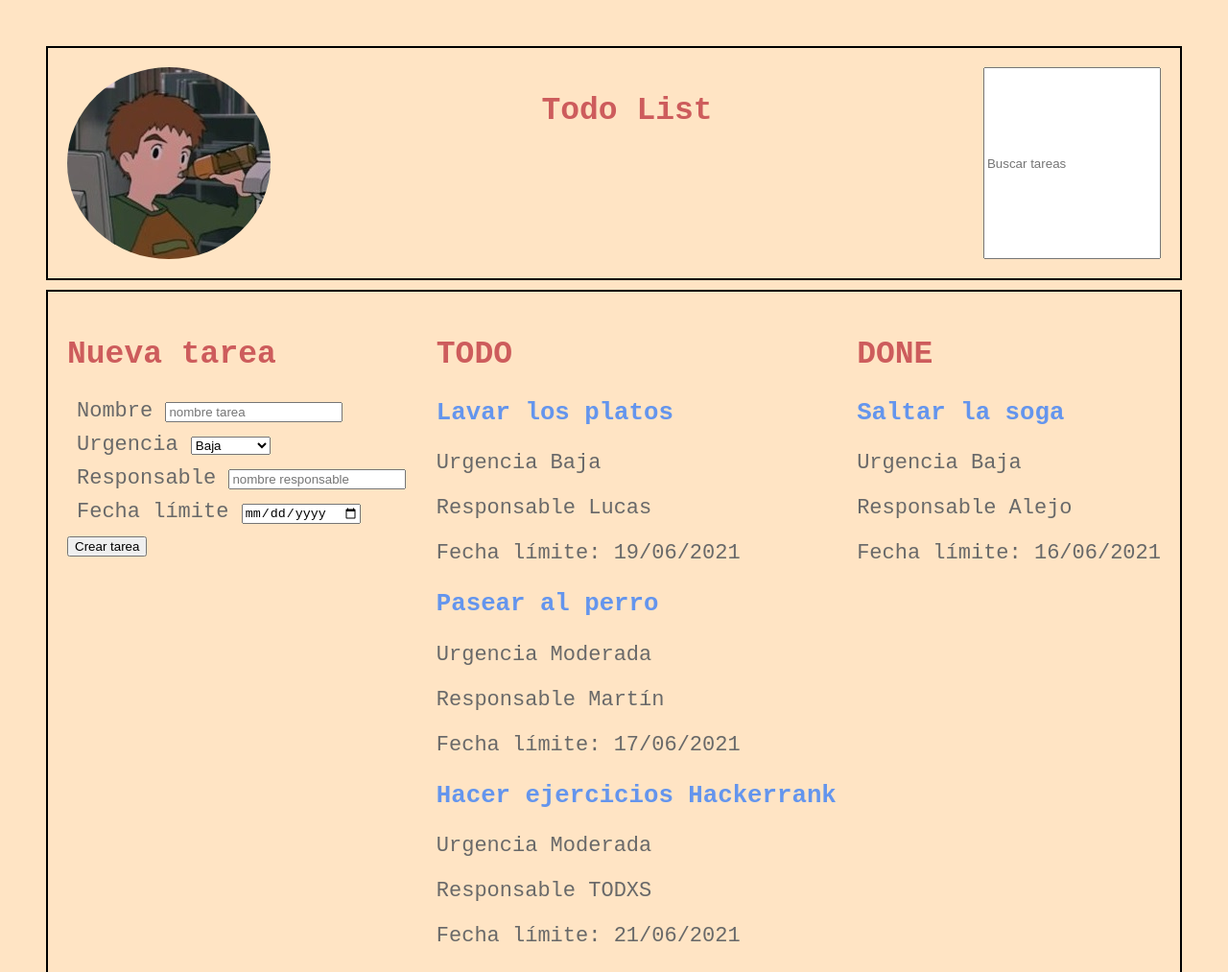
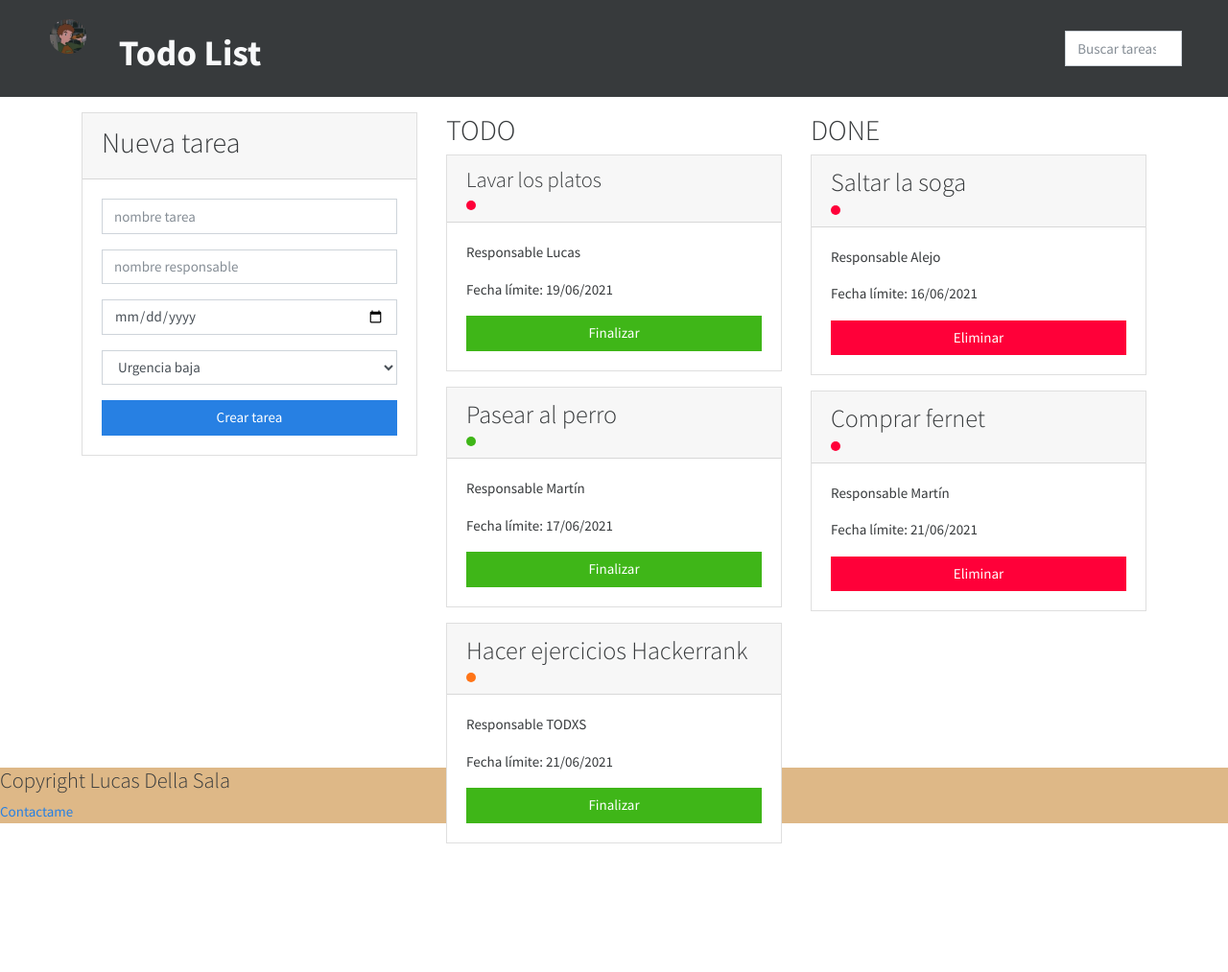
Before and after one commit to lucasdellasala/intro-desarrollo-web, a plain HTML site: page proyectos/todo-list-app/index.html in a window 1280 px wide. Shown: the top 1013 px of the page at 96% size. After the commit the page ends 895 px from the top, so only its background shows below. Drawn offline with nearby package versions, Linux system fonts and the light colour scheme.

Commit message:
Clase 5 faltan cosas

```diff
--- a/proyectos/todo-list-app/index.html
+++ b/proyectos/todo-list-app/index.html
@@ -5,88 +5,143 @@
     <meta charset="UTF-8">
     <meta http-equiv="X-UA-Compatible" content="IE=edge">
     <meta name="viewport" content="width=device-width, initial-scale=1.0">
-    <link rel="stylesheet" href="styles.css">
+    <link rel="stylesheet" href="https://stackpath.bootstrapcdn.com/bootswatch/4.5.2/cosmo/bootstrap.min.css">
     <title>Todo List Manager</title>
+
+    <style>
+        .test {
+            border: 1px solid red;
+        }
+    </style>
 </head>
 
 <body>
-    <nav id="nav">
-        <img src="./img/logo.jpg" style="border-radius: 50%">
-        <h1>Todo List</h1>
-        <input type="search" placeholder="Buscar tareas">
-    </nav>
-
-    <div id="container">
-        <div id="task-card-form">
-            <div id="task-title">
-                <h2>Nueva tarea</h2>
-            </div>
-            <form id="task-form">
-                <div class="task-input">
-                    <label>Nombre</label>
-                    <input name="name" type="text" placeholder="nombre tarea">
-                </div>
-                <div class="task-input">
-                    <label>Urgencia</label>
-                    <select name="urgency">
-                        <option value="low">Baja</option>
-                        <option value="medium">Moderada</option>
-                        <option value="high">Alta</option>
-                    </select>
-                </div>
-                <div class="task-input">
-                    <label>Responsable</label>
-                    <input id="responsable" name="responsable" type="text" placeholder="nombre responsable">
-                </div>
-                <div class="task-input">
-                    <label>Fecha límite</label>
-                    <input name="deadline" type="date">
-                </div>
-                <button type="submit">Crear tarea</button>
-            </form>
-        </div>
-
-        <div id="task-card-list-todo">
-            <h2>TODO</h2>
-            <div class="task-card-list">
-                <div class="task-card">
-                    <h3>Lavar los platos</h3>
-                    <p>Urgencia Baja</p>
-                    <p>Responsable Lucas</p>
-                    <p>Fecha límite: 19/06/2021</p>
-                </div>
-                <div class="task-card">
-                    <h3>Pasear al perro</h3>
-                    <p>Urgencia Moderada</p>
-                    <p>Responsable Martín</p>
-                    <p>Fecha límite: 17/06/2021</p>
-                </div>
-                <div class="task-card">
-                    <h3>Hacer ejercicios Hackerrank</h3>
-                    <p>Urgencia Moderada</p>
-                    <p>Responsable TODXS</p>
-                    <p>Fecha límite: 21/06/2021</p>
+    <div  style="height: 100vh">
+        <nav class="navbar navbar-dark bg-dark row pt-3 pl-5 pr-5 pb-3" id="nav">
+            <div class="col-sm-9">
+                <div class="row justify-content-start">
+                    <div class="col-sm-1">
+                        <img class="img-fluid p-1" src="./img/logo.jpg" style="width:75px;border-radius: 50%">
+                    </div>
+                    <div class="col-sm-4">
+                        <h1 class="text-light pt-3 font-weight-bold" id="titulo">Todo List</h1>
+                    </div>
                 </div>
             </div>
-        </div>
+            <div class="col-sm-3">
+                <div class="row justify-content-end">
+                    <div class="col-sm-6">
+                        <input type="search" placeholder="Buscar tareas" class="form-control mr-sm-2">
+                    </div>
+                </div>
+            </div>
+        </nav>
 
-        <div id="task-card-list-done">
-            <h2>DONE</h2>
-            <div class="task-card-list">
-                <div class="task-card">
-                    <h3>Saltar la soga</h3>
-                    <p>Urgencia Baja</p>
-                    <p>Responsable Alejo</p>
-                    <p>Fecha límite: 16/06/2021</p>
+        <div class="container" id="container">
+            <div class="row pt-3 justify-content-around">
+                <div class="col-md-4" id="task-card-form">
+                    <div class="card">
+                        <div class="card-header" id="task-title">
+                            <h2>Nueva tarea</h2>
+                        </div>
+                        <form class="card-body" id="task-form">
+                            <div class="form-group">
+                                <input class="form-control" id="name" name="name" type="text" placeholder="nombre tarea">
+                            </div>
+                            <div class="form-group">
+                                <input class="form-control" id="responsable" name="responsable" type="text" placeholder="nombre responsable">
+                            </div>
+                            <div class="form-group">
+                                <input class="form-control" id="deadline" name="deadline" type="date">
+                            </div>
+                            <div class="form-group">
+                                <select class="form-control" id="urgency" name="urgency">
+                                    <option value="low">Urgencia baja</option>
+                                    <option value="medium">Urgencia moderada</option>
+                                    <option value="high">Urgencia alta</option>
+                                </select>
+                            </div>
+                            <button class="btn btn-primary btn-block" type="submit">Crear tarea</button>
+                        </form>
+                    </div>
+                </div>
+
+                <div class="col-md-4" id="task-card-list-todo">
+                    <h2>TODO</h2>
+                    <div id="task-card-list">
+                        <div class="card mb-3">
+                            <div class="card-header">
+                                <h4>Lavar los platos</h4>
+                                <div class="btn-danger" style="border-radius: 50%; width:10px; height:10px;"></div>
+                            </div>
+                            <div class="card-body">
+                                <p>Responsable Lucas</p>
+                                <p>Fecha límite: 19/06/2021</p>
+                                <button class="btn btn-success btn-block">Finalizar</button>
+                            </div>
+                        </div>
+                        <div class="card mb-3">
+                            <div class="card-header">
+                                <h3>Pasear al perro</h3>
+                                <div class="btn-success" style="border-radius: 50%; width:10px; height:10px;"></div>
+                            </div>
+                            <div class="card-body">
+                                <p>Responsable Martín</p>
+                                <p>Fecha límite: 17/06/2021</p>
+                                <button class="btn btn-success btn-block">Finalizar</button>
+                            </div>
+                        </div>
+                        <div class="card mb-3">
+                            <div class="card-header">
+                                <h3>Hacer ejercicios Hackerrank</h3>
+                                <div class="btn-warning" style="border-radius: 50%; width:10px; height:10px;"></div>
+                            </div>
+                            <div class="card-body">
+                                <p>Responsable TODXS</p>
+                                <p>Fecha límite: 21/06/2021</p>
+                                <button class="btn btn-success btn-block">Finalizar</button>
+                            </div>
+                        </div>
+                    </div>
+                </div>
+
+                <div class="col-md-4">
+                    <h2>DONE</h2>
+                    <div id="task-card-list-done">
+                        <div class="card mb-3">
+                            <div class="card-header">
+                                <h3>Saltar la soga</h3>
+                                <div class="btn-danger" style="border-radius: 50%; width:10px; height:10px;"></div>
+                            </div>
+                            <div class="card-body">
+                                <p>Responsable Alejo</p>
+                                <p>Fecha límite: 16/06/2021</p>
+                                <button name="delete" class="btn btn-danger btn-block">Eliminar</button>
+                            </div>
+                        </div>
+                        <div class="card mb-3">
+                            <div class="card-header">
+                                <h3>Comprar fernet</h3>
+                                <div class="btn-danger" style="border-radius: 50%; width:10px; height:10px;"></div>
+                            </div>
+                            <div class="card-body">
+                                <p>Responsable Martín</p>
+                                <p>Fecha límite: 21/06/2021</p>
+                                <button name="delete" class="btn btn-danger btn-block">Eliminar</button>
+                            </div>
+                        </div>
+                    </div>
                 </div>
             </div>
         </div>
     </div>
 
-    <footer id="footer">
+    <footer style="background-color: burlywood;" id="footer">
         <h4>Copyright Lucas Della Sala</h4>
         <a href="https://www.linkedin.com/in/lucasdellasala/">Contactame</a>
     </footer>
+
+    <script src="app.js" type="module"></script>
 </body>
 
 </html>
--- a/proyectos/todo-list-app/styles.css
+++ /dev/null
@@ -1,37 +0,0 @@
-body {
-    font-family: monospace;
-    background-color:bisque;
-    color:dimgray;
-    padding: 30px;
-    font-size: 22px;
-}
-
-h1, h2, h4, h5, h6 {
-    color:indianred
-}
-
-h3 {
-    color:cornflowerblue
-}
-
-#nav,
-#container,
-#footer {
-    margin:10px;
-    padding: 20px;
-    border: 2px solid black
-}
-
-#nav {
-    display: flex;
-    justify-content: space-between
-}
-
-#container {
-    display: flex;
-    justify-content: space-between
-}
-
-.task-input {
-    margin: 10px
-}
```
Also changed, not shown: proyectos/todo-list-app/app.js (added, +83 -0 lines).
